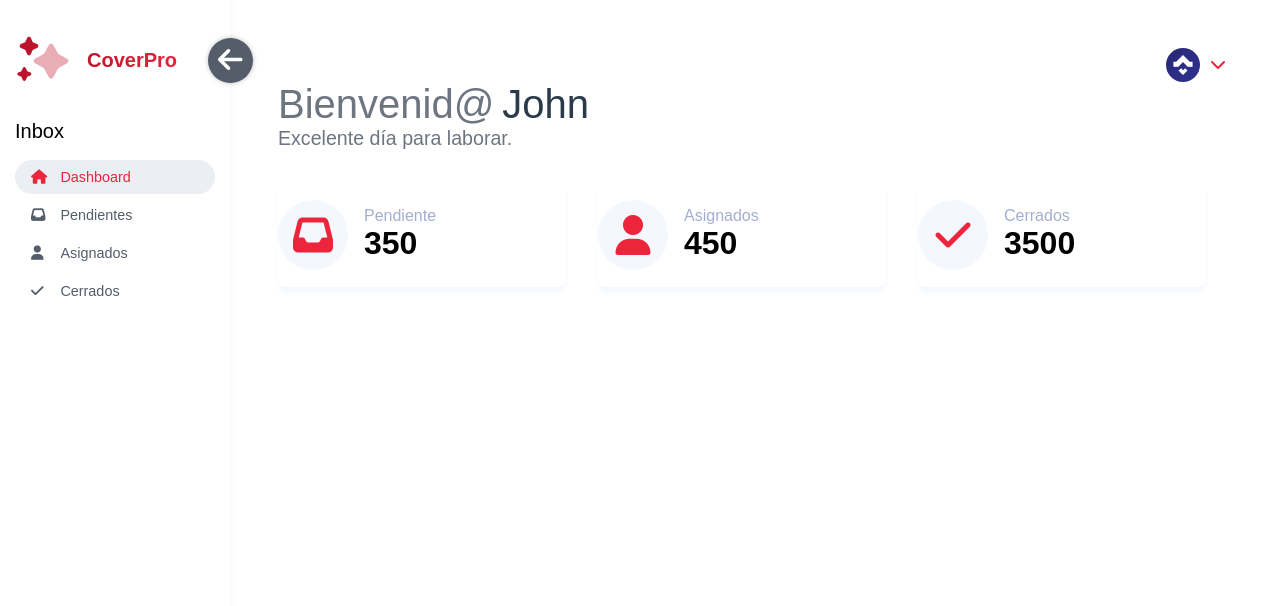
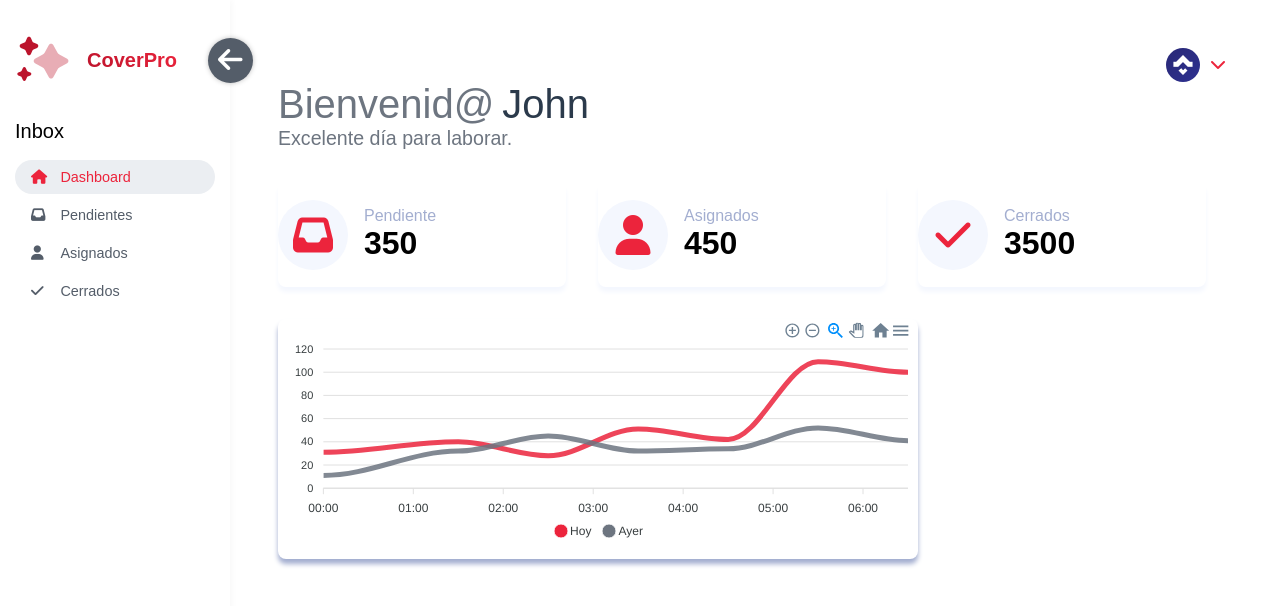
Before and after one commit to Rysth/REACT-CoverPro, a React (Create React App) app: page / in a window 1280 px wide. Shown: the top 606 px of the page. Built offline with nearby package versions, Linux system fonts and the light colour scheme; a web font is replaced by a local one.

Commit message:
Created the Chart Component.

```diff
--- a/package.json
+++ b/package.json
@@ -6,8 +6,10 @@
     "@testing-library/jest-dom": "^5.17.0",
     "@testing-library/react": "^13.4.0",
     "@testing-library/user-event": "^13.5.0",
+    "apexcharts": "^3.41.1",
     "prop-types": "^15.8.1",
     "react": "^18.2.0",
+    "react-apexcharts": "^1.4.1",
     "react-dom": "^18.2.0",
     "react-router-dom": "^6.15.0",
     "react-scripts": "5.0.1",
--- a/src/App.css
+++ b/src/App.css
@@ -69,6 +69,7 @@ button {
 /* Content */
 .content {
   padding: 2em;
+  max-width: 1400px;
 }
 
 @media (min-width: 768px) {
@@ -81,4 +82,10 @@ button {
   .content {
     padding: 3em;
   }
+
+  .grid-system {
+    display: grid;
+    grid-template-columns: 1fr 298px;
+    gap: 1em;
+  }
 }
--- /dev/null
+++ b/src/components/Chart/Chart.css
@@ -0,0 +1,4 @@
+.chart {
+  box-shadow: 0 5px 5px var(--CL-neutral-light-two);
+  border-radius: 0.5em;
+}
--- /dev/null
+++ b/src/components/Chart/Chart.js
@@ -0,0 +1,69 @@
+import React, { useEffect, useState } from 'react';
+import ReactApexChart from 'react-apexcharts';
+import './Chart.css';
+
+function Chart() {
+  const [state, setState] = useState();
+
+  useEffect(() => {
+    setState({
+      series: [
+        {
+          name: 'Hoy',
+          data: [31, 40, 28, 51, 42, 109, 100],
+        },
+        {
+          name: 'Ayer',
+          data: [11, 32, 45, 32, 34, 52, 41],
+        },
+      ],
+      options: {
+        chart: {
+          height: 225,
+          type: 'area',
+        },
+        colors: ['#ec243c', '#6d7580'],
+        dataLabels: {
+          enabled: false,
+        },
+        stroke: {
+          curve: 'smooth',
+        },
+        xaxis: {
+          type: 'datetime',
+          categories: [
+            '2023-08-18T00:00:00.000Z',
+            '2023-08-18T01:30:00.000Z',
+            '2023-08-18T02:30:00.000Z',
+            '2023-08-18T03:30:00.000Z',
+            '2023-08-18T04:30:00.000Z',
+            '2023-08-18T05:30:00.000Z',
+            '2023-08-18T06:30:00.000Z',
+          ],
+        },
+        tooltip: {
+          x: {
+            format: 'dd/MM/yy HH:mm',
+          },
+        },
+      },
+    });
+  }, []);
+
+  return (
+    <div className="chart">
+      {state ? (
+        <ReactApexChart
+          options={state.options}
+          series={state.series}
+          type="line"
+          height={state.options.chart.height}
+        />
+      ) : (
+        ''
+      )}
+    </div>
+  );
+}
+
+export default Chart;
--- a/src/components/Pages/Dashboard/Dashboard.js
+++ b/src/components/Pages/Dashboard/Dashboard.js
@@ -1,6 +1,7 @@
 import React from 'react';
 import Header from '../../Header/Header';
 import Card from '../../Card/Card';
+import Chart from '../../Chart/Chart';
 import './Dashboard.css';
 
 const cardArray = [
@@ -33,6 +34,9 @@ function Dashboard() {
           <Card key={card.ID} icon={card.icon} title={card.title} number={card.number} />
         ))}
       </div>
+      <div className="grid-system">
+        <Chart />
+      </div>
     </div>
   );
 }
```
Also changed, not shown: 1 other file (tests, documents, lock files or other folders).
